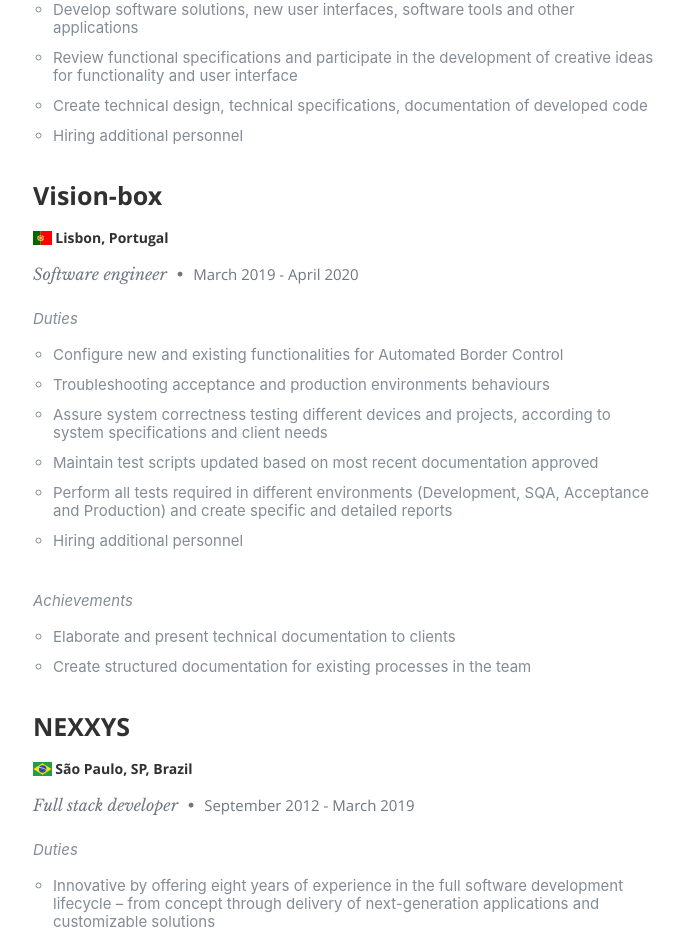
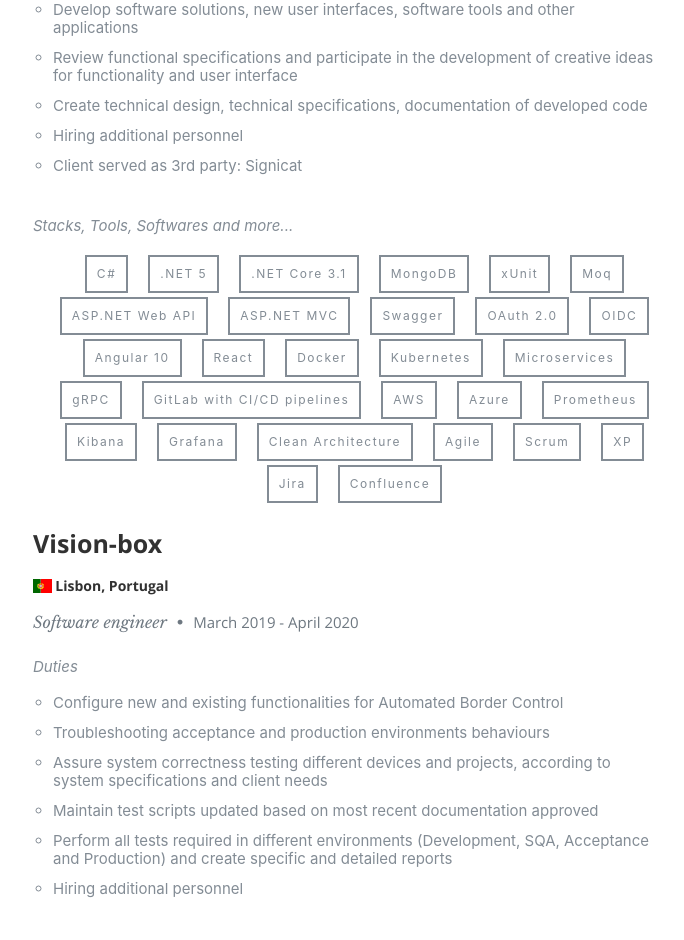
Before and after one commit to LucasRosinelli/resume, a React (Create React App) app: page / in a window 1280 px wide. Shown: the part 1842-2782 px from the top of the page, without its empty margins (372-1056 px from the left). Built offline with nearby package versions, Linux system fonts and the light colour scheme.

Commit message:
Review resume content
- Updated work experiences
- Added new section `Stacks, Tools, Softwares and more...`

```diff
--- a/src/components/resume/resume.js
+++ b/src/components/resume/resume.js
@@ -45,14 +45,6 @@
                                     <p className="info">Full stack developer <span>•</span> <em className="date">November 2017 - December 2018</em></p>
                                     <p>Partner: <a target="LucasRosinelliExternal" href="https://www.linkedin.com/in/jackson-fonteles/">Jackson Fonteles</a></p>
                                     <p>
-                                        {/*
-                                        Metrô SP is one of the rapid transit companies in the city of São Paulo, SP, Brazil. It serves more than 4.3 million users daily. It's fundamental that a company which affects too many users operates properly and securely.
-                                        Track Inspection manages and supports operational maintenance registrations.
-                                        Due to complex calculations based on previous on-site registrations by operational team, managers face and get a sort of reports.
-                                        These reports contain rail's situations and action that should be done: replace a rail, reinspect it, keep it on radar and so on. All based on score for each evaluation along time.
-                                        It's a critical system for both company and end-users.
-                                        As it is an online application with responsive layout, operational team doesn't need anymore papers to register collected data: a mobile phone connected to Metrô SP intranet is sufficient. These characteristics improved their efficiency and time spent.
-                                        */}
                                         &nbsp;
                                     </p>
                                 </div>
@@ -210,29 +202,17 @@
                 dutiesAchievements.push(<p key={i + "-dutiesAchievements"}>&nbsp;</p>);
             }
             else {
-                let duties = [];
-                for (let j = 0; j < workExperience.duties.length; j++) {
-                    duties.push(<li key={i.toString() + "-" + j.toString() + "-duties"}>{workExperience.duties[j]}</li>);
+                let duties = this.createWorkExperienceSection(i, "Duties", workExperience.duties);
+                if (duties) {
+                    dutiesAchievements.push(duties);
                 }
-                let achievements = [];
-                for (let j = 0; j < workExperience.achievements.length; j++) {
-                    achievements.push(<li key={i.toString() + "-" + j.toString() + "-achievements"}>{workExperience.achievements[j]}</li>);
+                let achievements = this.createWorkExperienceSection(i, "Achievements", workExperience.achievements);
+                if (achievements) {
+                    dutiesAchievements.push(achievements);
                 }
-                if (duties.length > 0) {
-                    dutiesAchievements.push(
-                        <div key={i + "-duties"}>
-                            <i>Duties</i>
-                            <ul className="twelve columns">{duties}</ul>
-                        </div>
-                    );
-                }
-                if (achievements.length > 0) {
-                    dutiesAchievements.push(
-                        <div key={i + "-achievements"}>
-                            <i>Achievements</i>
-                            <ul className="twelve columns">{achievements}</ul>
-                        </div>
-                    );
+                let more = this.createWorkExperienceMoreSection(i, workExperience.more);
+                if (more) {
+                    dutiesAchievements.push(more);
                 }
             }
             workExperienceRows.push(
@@ -249,6 +229,41 @@
         }
 
         return workExperienceRows;
+    }
+    createWorkExperienceSection = (i, name, data) => {
+        let sectionItems = [];
+        for (let j = 0; j < data.length; j++) {
+            sectionItems.push(<li key={i.toString() + "-" + j.toString() + "-" + name}>{data[j]}</li>);
+        }
+        if (sectionItems.length > 0) {
+            return(
+                <div key={i + "-" + name}>
+                    <i>{name}</i>
+                    <ul className="twelve columns">{sectionItems}</ul>
+                </div>
+            );
+        }
+
+        return null;
+    }
+    createWorkExperienceMoreSection = (i, data) => {
+        let name = "Stacks, Tools, Softwares and more...";
+        let sectionItems = [];
+        for (let j = 0; j < data.length; j++) {
+            sectionItems.push(<div key={i.toString() + "-" + j.toString() + "-" + name} className="item"><span>{data[j]}</span></div>);
+        }
+        if (sectionItems.length > 0) {
+            return(
+                <div key={i + "-" + name}>
+                    <i>{name}</i>
+                    <div key={i + "-items-" + name} className="section-more">
+                        {sectionItems}
+                    </div>
+                </div>
+            );
+        }
+
+        return null;
     }
     createSkills = (resumeData) => {
         let skillRows = [];
--- a/src/index.css
+++ b/src/index.css
@@ -12,3 +12,32 @@
   font-family: source-code-pro, Menlo, Monaco, Consolas, "Courier New",
     monospace;
 }
+
+.section-more {
+  clear: both;
+  display: flex;
+  flex-direction: row;
+  flex-wrap: wrap;
+  justify-content: center;
+  margin-bottom: 24px;
+  margin-top: 12px;
+}
+
+.section-more .item {
+  display: inline-flex;
+  border: 2px solid;
+  margin: 2px 10px;
+  padding: 2px 10px;
+  text-decoration: none;
+  font-size: .8em;
+  letter-spacing: 1.5px;
+  align-items: center;
+  justify-content: center;
+  overflow: hidden;
+  position: relative;
+}
+
+.section-more .item span {
+  position: relative;
+  transition: all .45s ease-Out;
+}
--- a/src/resumeData.js
+++ b/src/resumeData.js
@@ -1,11 +1,11 @@
 let resumeData = {
-    "imagebaseurl": "http://lucasrosinelliresume.netlify.com/",
+    "imagebaseurl": "https://lucasrosinelli.com/",
     "firstName": "Lucas",
     "lastName": "Rosinelli da Rocha",
     "fullName": "Lucas Rosinelli da Rocha",
     "shortName": "Lucas Rosinelli",
     "role": "tech lead",
-    "roleDescription": "Experienced software developer with solutions created focused on company needs. A team-player member who always keeps in mind that excellent interpersonal relationship is important as a high-quality product delivered on time.",
+    "roleDescription": "Driven by high-quality standards, I deliver software solutions to increase processes automation, effectiveness and efficiency on web, desktop, and mobile devices.",
     "contact": {
         "linkedIn": "https://br.linkedin.com/in/lucasrosinelli/en",
         "facebook": "https://www.facebook.com/lucas.rosinelli",
@@ -33,9 +33,21 @@
                     "Develop software solutions, new user interfaces, software tools and other applications",
                     "Review functional specifications and participate in the development of creative ideas for functionality and user interface",
                     "Create technical design, technical specifications, documentation of developed code",
-                    "Hiring additional personnel"
+                    "Hiring additional personnel",
+                    "Client served as 3rd party: Signicat"
                 ],
-                "achievements": []
+                "achievements": [],
+                "more": [
+                    "C#", ".NET 5", ".NET Core 3.1", "MongoDB", "xUnit", "Moq",
+                    "ASP.NET Web API", "ASP.NET MVC", "Swagger", "OAuth 2.0", "OIDC",
+                    "Angular 10", "React",
+                    "Docker", "Kubernetes", "Microservices", "gRPC",
+                    "GitLab with CI/CD pipelines",
+                    "AWS", "Azure",
+                    "Prometheus", "Kibana", "Grafana",
+                    "Clean Architecture", "Agile", "Scrum", "XP",
+                    "Jira", "Confluence"
+                 ]
             },
             {
                 "company": "Vision-box", "position": "Software engineer",
@@ -51,9 +63,18 @@
                     "Hiring additional personnel"
                 ],
                 "achievements": [
-                    "Elaborate and present technical documentation to clients",
+                    "Elaborate and present technical documentation to clients (Dutch Ministry of Justice and Security & Amsterdam Airport Schiphol)",
                     "Create structured documentation for existing processes in the team"
-                ]
+                ],
+                "more": [
+                    "C#", ".NET Core (2.0 and 3.1)", "SQL Server", "xUnit", "Moq",
+                    "ASP.NET Web API", "Swagger",
+                    "Angular", "React",
+                    "Jenkins",
+                    "Kibana", "Grafana",
+                    "Agile", "Scrum",
+                    "Jira", "Confluence"
+                 ]
             },
             {
                 "company": "NEXXYS", "position": "Full stack developer",
@@ -67,7 +88,17 @@
                 "achievements": [
                     "Improvements, performance, and refactoring implemented, focusing on coding readability and maintenance, scalability, and reusability",
                     "Increased the company’s revenue by introducing a new idea in the real-time data delivery solution for our clients"
-                ]
+                ],
+                "more": [
+                    "C#", ".NET Standard (3.5 and 4.6)", "SQL Server", "MongoDB", "MySQL", "Dapper", "Entity Framework", "xUnit", "Moq",
+                    "Swagger", "ASP.NET Web API", "ASP.NET MVC", "SignalR", "ASP.NET Web Forms", "Windows Forms", "Windows Services", "WCF", "Silverlight",
+                    "Angular", "React", "Ionic", "React Native",
+                    "DDD", "Git",
+                    "AWS", "Mandic (private cloud)",
+                    "Zabbix",
+                    "Agile", "Scrum",
+                    "SolarWinds"
+                 ]
             },
             {
                 "company": "DIGISYSTEM", "position": "Software developer",
@@ -76,11 +107,14 @@
                 "description": "",
                 "duties": [
                     "Analyzed user requirements, and translated client needs into application design",
-                    "Design, code, and support software solutions that can easily be scaled depending on client needs"
+                    "Design, code, and support software solutions that can easily be scaled depending on client needs",
+                    "Clients served as 3rd party: IBOPE, SESI/SENAI and NEXXYS"
                 ],
                 "achievements": [
-                    "Reduced project costs by focusing on double-check requirements and create more accurate test processes with code review"
-                ]
+                    "Reduced project costs by focusing on double-check requirements and create more accurate test processes with code review",
+                    "An excellent work at NEXXYS resulted in a job offer to join their team six months later"
+                ],
+                "more": []
             },
             {
                 "company": "Politec", "position": "Programmer",
@@ -91,7 +125,8 @@
                     "Wrote code to specification in order to build two government-facing web-based applications",
                     "Maintain product quality by carrying out reviews, performing continual tests, and analyzing feedback"
                 ],
-                "achievements": []
+                "achievements": [],
+                "more": []
             }
         ],
         "skills": [
```
Also changed, not shown: 1 other file (tests, documents, lock files or other folders).
